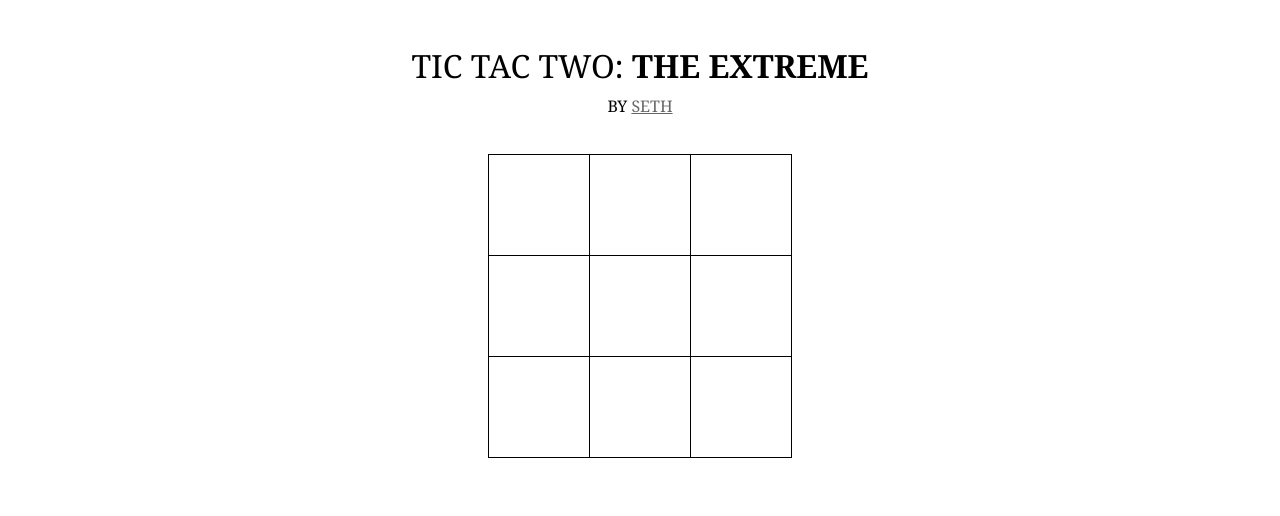
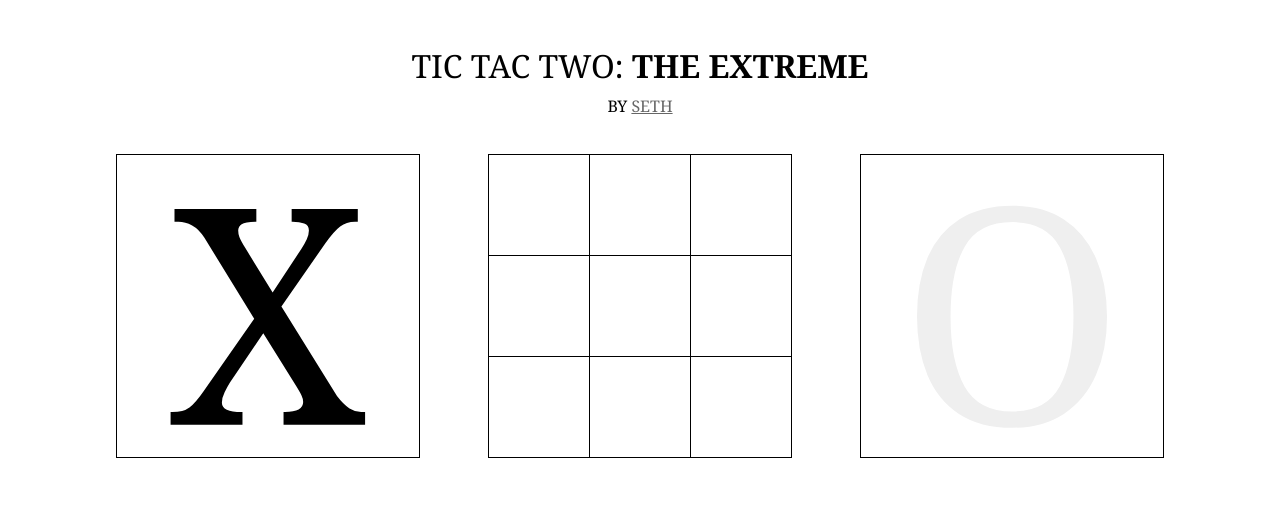
Before and after one commit to greatseth/tic-tac-toe, a plain HTML site: page tic-tac-toe.html in a window 1280 px wide. Drawn offline with Linux system fonts and the light colour scheme.

Commit message:
add turn callback to indicate active player in ui

```diff
--- a/sass/screen.scss
+++ b/sass/screen.scss
@@ -55,9 +55,14 @@ section.player {
   display: inline-block;
   vertical-align: middle;
   position: relative;
+  color: $light_grey;
 
   * {
     vertical-align: middle;
+  }
+
+  &.active {
+    color: #000;
   }
 
   label {
--- a/tic-tac-toe.html
+++ b/tic-tac-toe.html
@@ -48,6 +48,11 @@
             return false;
           }); // cells.click
 
+          game.callbacks.turn = function() {
+            $(".player.active").removeClass("active");
+            $("#player_" + game.mark_for_turn()).addClass("active");
+          };
+
           $.each(["X", "O", "Sad-Trombone", "applause"], function(i, basename) {
             game.load_audio(basename);
           });
@@ -61,12 +66,10 @@
       <h3>by <a href="http://greatseth.com">Seth</a></h3>
     </section>
 
-    <!--
-    <section class="player" id="player_x">
-      <label for="player_x_name">X</label>
-      <input type="text" id="player_x_name" />
+    <section class="player" id="player_X">
+      <label for="player_X_name">X</label>
+      <input type="text" id="player_X_name" />
     </section>
-    -->
 
     <ul id="board">
       <li></li> <li></li> <li class="nr"></li>
@@ -74,12 +77,10 @@
       <li class="nb"></li> <li class="nb"></li> <li class="nr nb"></li>
     </ul>
 
-    <!--
-    <section class="player" id="player_o">
-      <label for="player_o_name">O</label>
-      <input type="text" id="player_o_name" />
+    <section class="player" id="player_O">
+      <label for="player_O_name">O</label>
+      <input type="text" id="player_O_name" />
     </section>
-    -->
 
     <p id="notice"></p>
   </body>
```
Also changed, not shown: stylesheets/screen.css.
